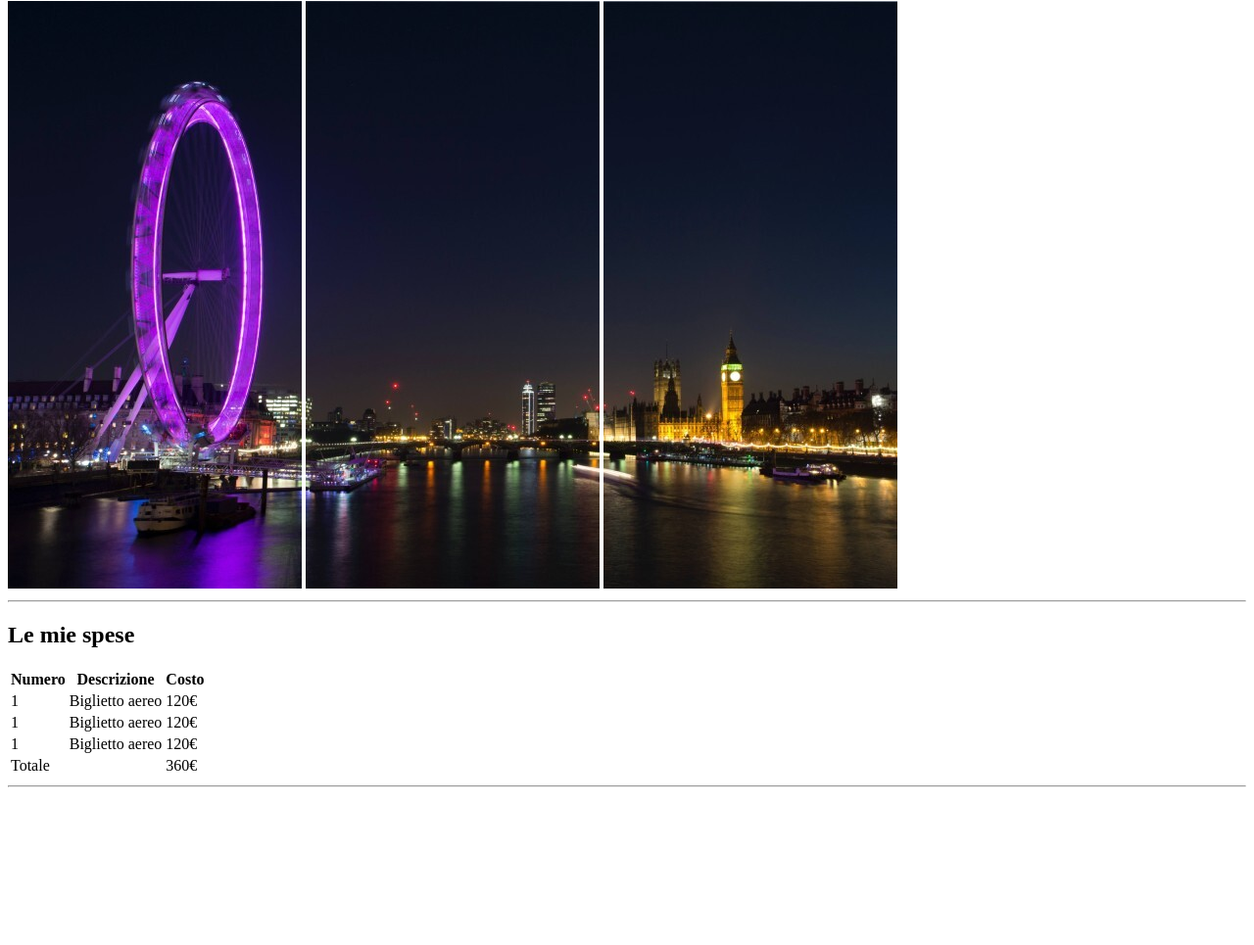
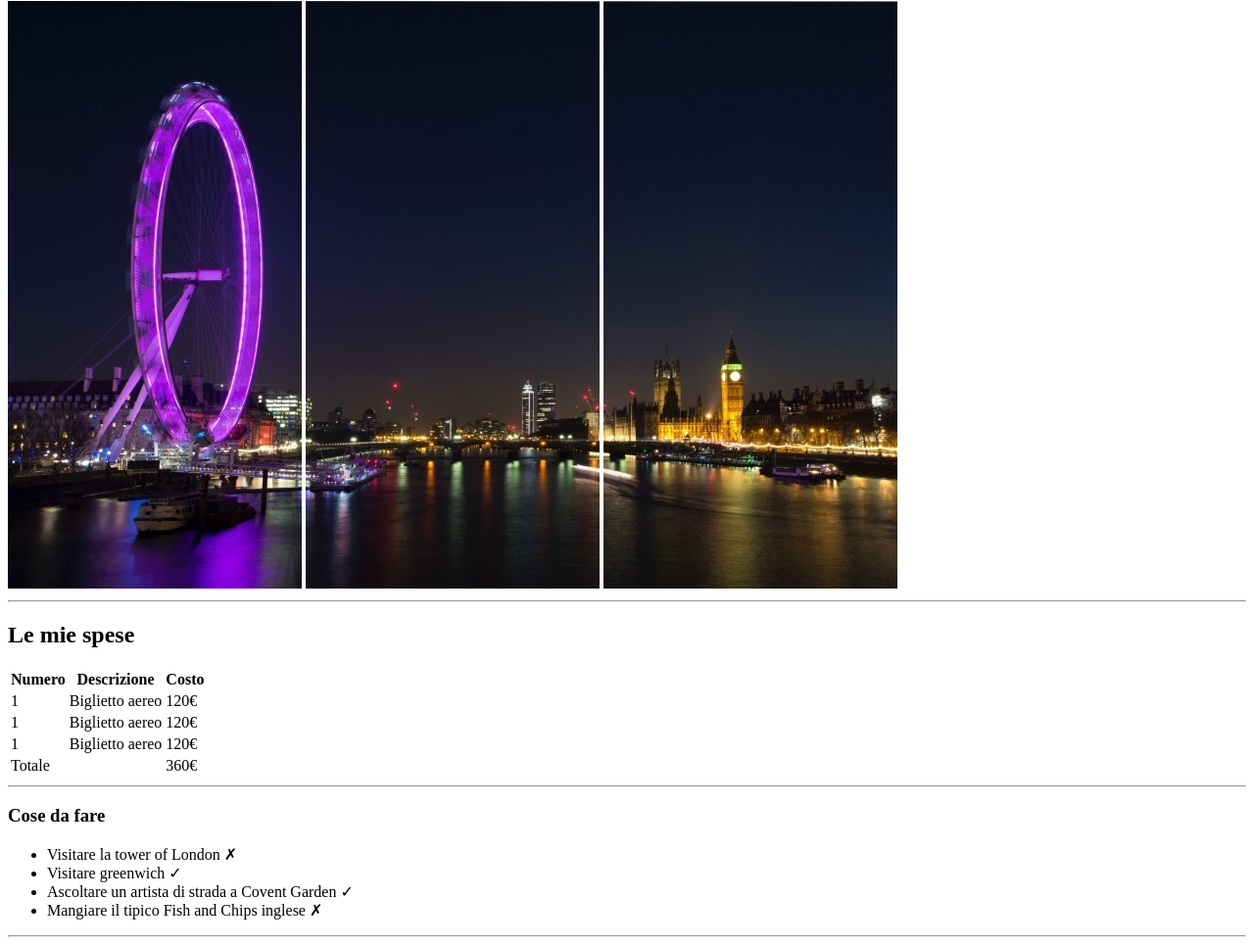
Before and after one commit to federossi93/html-london-trip, a plain HTML site: page index.html in a window 1280 px wide. Shown: the part 79-1044 px from the top of the page at 98% size. Before the commit the page ends 891 px from the top, so only its background shows below. Drawn offline with Linux system fonts and the light colour scheme.

Commit message:
2° article

```diff
--- a/index.html
+++ b/index.html
@@ -48,6 +48,17 @@
             </table>
             <hr>
         </article>
+        <!--Cose da fare-->
+        <article>
+            <h3>Cose da fare</h3>
+            <ul>
+                <li>Visitare la tower of London &#10007;</li>
+                <li>Visitare greenwich &#10003;</li>
+                <li>Ascoltare un artista di strada a Covent Garden &#10003;</li>
+                <li>Mangiare il tipico Fish and Chips inglese &#10007;</li>
+            </ul>
+            <hr>
+        </article>
     </main>
 </body>
 </html>
```
